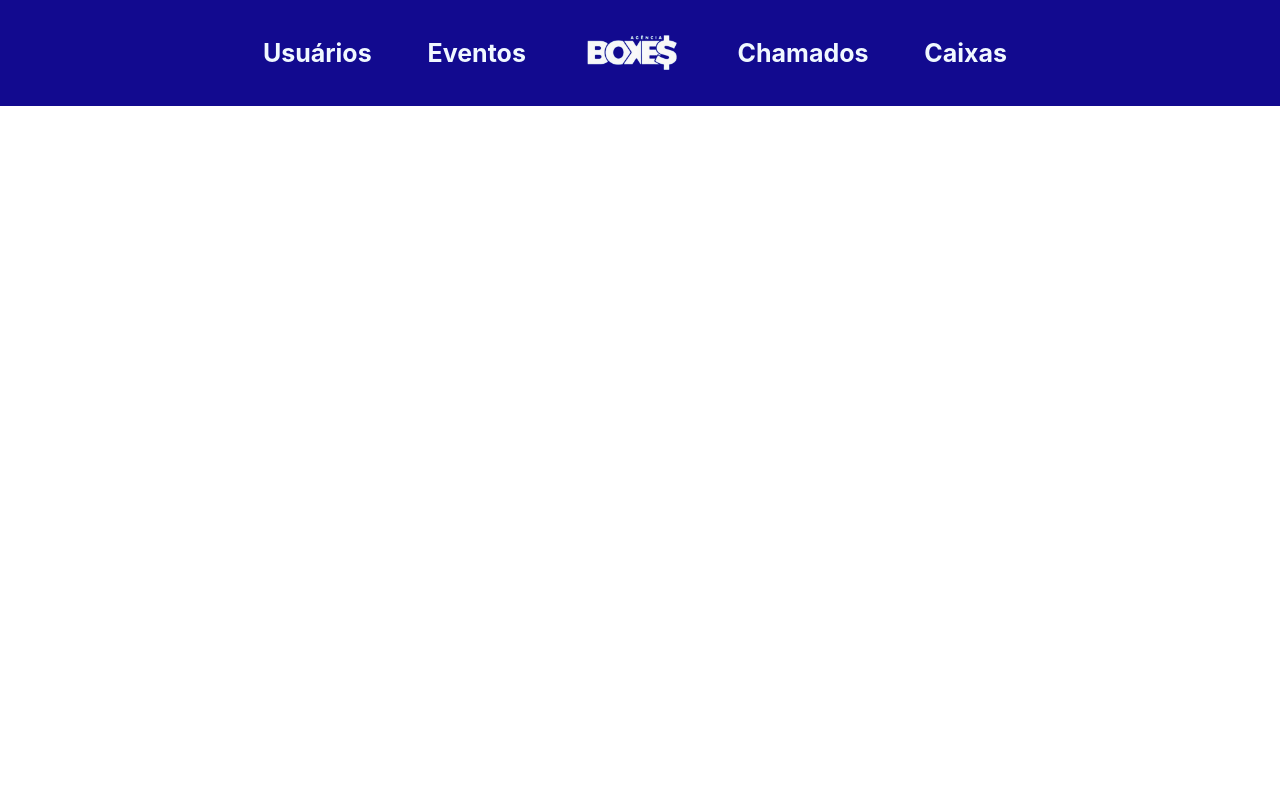
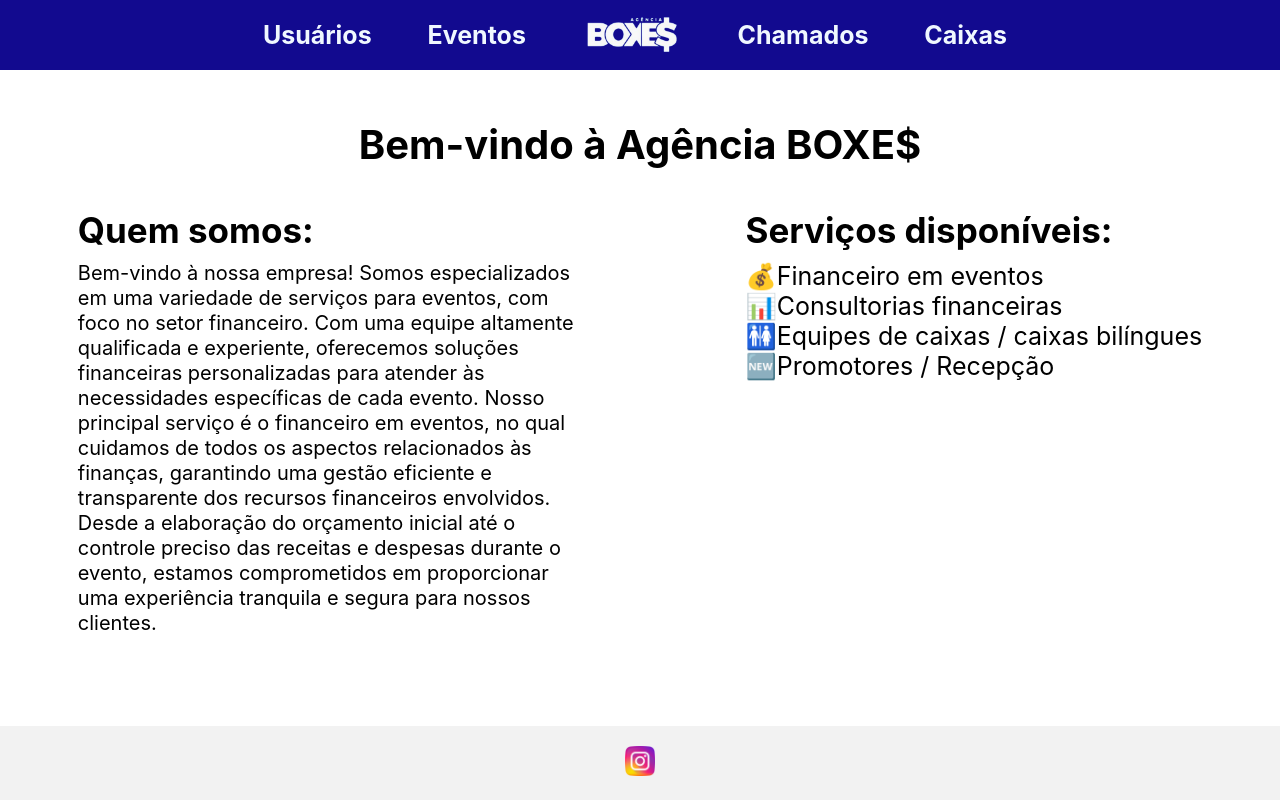
Before and after one commit to ErickGoldberg/ProjetoCloudComputing, a React (Create React App) app: page / in a window 1280 px wide. Built offline with nearby package versions, Linux system fonts and the light colour scheme; the HTML template or start-up script is replaced by a standard one.

Commit message:
estilizando

```diff
--- a/src/components/styles.css/navBar.css
+++ b/src/components/styles.css/navBar.css
@@ -1,25 +1,22 @@
-
-
 .navbar {
     display: flex;
     justify-content: center;
     background-color: #120A8F;
     margin: auto;
     width: 100%;
+    height: 70px;
   }
 
   .navbar-container {
     width: 100%;
-    max-width: 800px; /* Defina um valor máximo de largura conforme necessário */
+    max-width: 800px;
   }
 
   .navbar-items {
     display: flex;
     justify-content: space-around;
-    align-items:center;
+    padding-top: 20px;
     list-style-type: none;
-    padding: 0;
-
   }
 
   .navbar-item {
@@ -38,7 +35,9 @@
 
   .logo{
     max-width: 100px;
-    height: auto;
+    margin-bottom: 20px;
+    position: relative;
+    top: -38px;
   }
 
   .logo:hover{
--- a/src/pages/Home.js
+++ b/src/pages/Home.js
@@ -1,12 +1,56 @@
 import React from "react";
-import NavBar from '../components/NavBarHome'
+import NavBar from "../components/NavBarHome";
+import "./styles/home.css";
+import instaImg from "../img/instagram.png";
 
-const Home = () =>{
-    return(
-        <div>
-            <NavBar />
+const Home = () => {
+  return (
+    <div>
+      <NavBar />
+      <div className="homepage">
+        <h1>Bem-vindo à Agência BOXE$</h1>
+        <div className="containerHome">
+          <div className="navLeft">
+            <h2>Quem somos:</h2>
+            <p>
+              Bem-vindo à nossa empresa! Somos especializados em uma variedade
+              de serviços para eventos, com foco no setor financeiro. Com uma
+              equipe altamente qualificada e experiente, oferecemos soluções
+              financeiras personalizadas para atender às necessidades
+              específicas de cada evento. Nosso principal serviço é o financeiro
+              em eventos, no qual cuidamos de todos os aspectos relacionados às
+              finanças, garantindo uma gestão eficiente e transparente dos
+              recursos financeiros envolvidos. Desde a elaboração do orçamento
+              inicial até o controle preciso das receitas e despesas durante o
+              evento, estamos comprometidos em proporcionar uma experiência
+              tranquila e segura para nossos clientes.
+            </p>
+          </div>
+          <aside className="services">
+            <h2>Serviços disponíveis:</h2>
+            <ul className="servicesList">
+              <li>💰Financeiro em eventos</li>
+              <li>📊Consultorias financeiras</li>
+              <li>🚻Equipes de caixas / caixas bilíngues</li>
+              <li>🆕Promotores / Recepção</li>
+            </ul>
+
+
+          </aside>
         </div>
-    );
-}
+    <footer className="footer">
+
+        <a
+          href="https://www.instagram.com/agencia.boxes/?igshid=MzRlODBiNWFlZA%3D%3D"
+          target="_blank"
+        >
+          <img src={instaImg} className="instagram-icon"></img>
+        </a>
+    </footer>
+
+      </div>
+    </div>
+  );
+};
 
 export default Home;
--- /dev/null
+++ b/src/pages/styles/home.css
@@ -0,0 +1,59 @@
+.homepage {
+    margin-top: 50px;
+  }
+
+.containerHome{
+    display: flex;
+    flex-direction: row;
+    justify-content: space-around;
+}
+
+  h1{
+    text-align: center;
+  }
+
+  h2{
+    padding-top: 40px;
+    font-size: 35px;
+  }
+
+  .navLeft{
+    width: 40%;
+  }
+
+  .services{
+    padding-bottom: 120px;
+    float: right;
+  }
+
+  .servicesList{
+    list-style: none;
+    padding-top: 10px;
+  }
+
+  p{
+    padding-top: 10px;
+    font-size: 20px;
+    line-height: 25px;
+  }
+
+  .instagram-icon {
+    width: 30px;
+    height: 30px;
+    margin-top: 20px;
+  }
+
+  h3{
+    font-size: 30px;
+  }
+
+  .footer {
+    background-color: #f2f2f2;
+    padding-bottom: 20px;
+    text-align: center;
+    position: fixed;
+    left: 0;
+    bottom: 0;
+    width: 100%;
+
+  }
```
Also changed, not shown: src/img/instagram.png (added).
